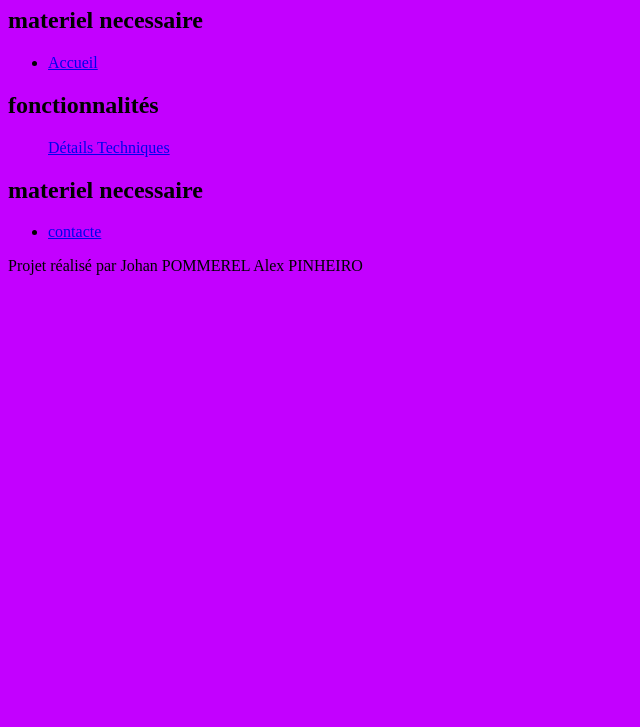
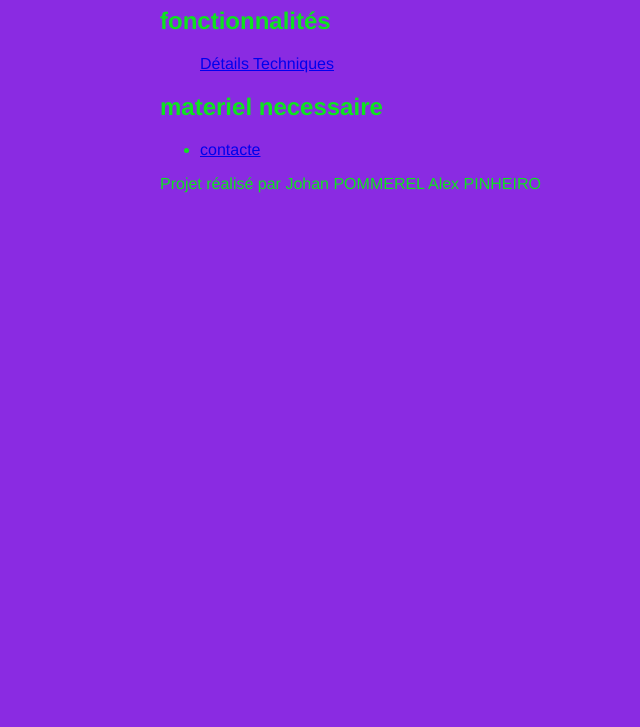
Before and after one commit to brawlcoltdina-oss/mon-chef-doeuvre-pommerel-johan, a plain HTML site: page index.html in a window 1280 px wide. Shown: the part 73-800 px from the top of the page, without its empty margins (0-640 px from the left). Drawn offline with Linux system fonts and the light colour scheme.

Commit message:
feat: Ajout de la feuille de style et des styles globaux

```diff
--- a/index.html
+++ b/index.html
@@ -4,32 +4,31 @@
     <meta charset="UTF-8">
     <meta name="viewport" content="width=device-width, initial-scale=1.0">
     <title>école pas Direct</title>
+    <link rel="stylesheet" href="style.css">
 </head>
 <body>
+    <div class="container">
+
        <header>
         <h1>école pas direct </h1>
-    </header>
+        </header>
 
 
-     <main>
+        <main>
         <section>
-            <h2>materiel necessaire</h2>
-            <ul>
-                <li>
-            <a href="index.html">Accueil</a>
-        </li> </ul>
+
 
             <h2>fonctionnalités</h2><ol> <a href="details.html">Détails Techniques</a></ol>
         </section>
 
-     <main>
+        <main>
         <section>
             <h2>materiel necessaire</h2>
 
             <ul>
                 <li>
             <a href="contact.html">contacte</a>
-        </li>
+            </li>
      </ul>
 
     </main>
@@ -37,8 +36,8 @@
 
         <footer><p>Projet réalisé par Johan POMMEREL Alex PINHEIRO</p></footer>
 
+    </div>
+</body>
 
 </body>
-<body style="background-color:#c300ff;">
-</body>
 </html>
--- /dev/null
+++ b/style.css
@@ -0,0 +1,9 @@
+body{
+    font-family:'Franklin Gothic Medium', 'Arial Narrow', Arial, sans-serif;
+    background-color: blueviolet;
+    color: rgba(5, 240, 17, 0.938);
+
+}
+.container{max-width:960px;
+margin: 0 auto;
+}
```
Also changed, not shown: contact.html (+4 -3 lines), details.html (+5 -4 lines).
